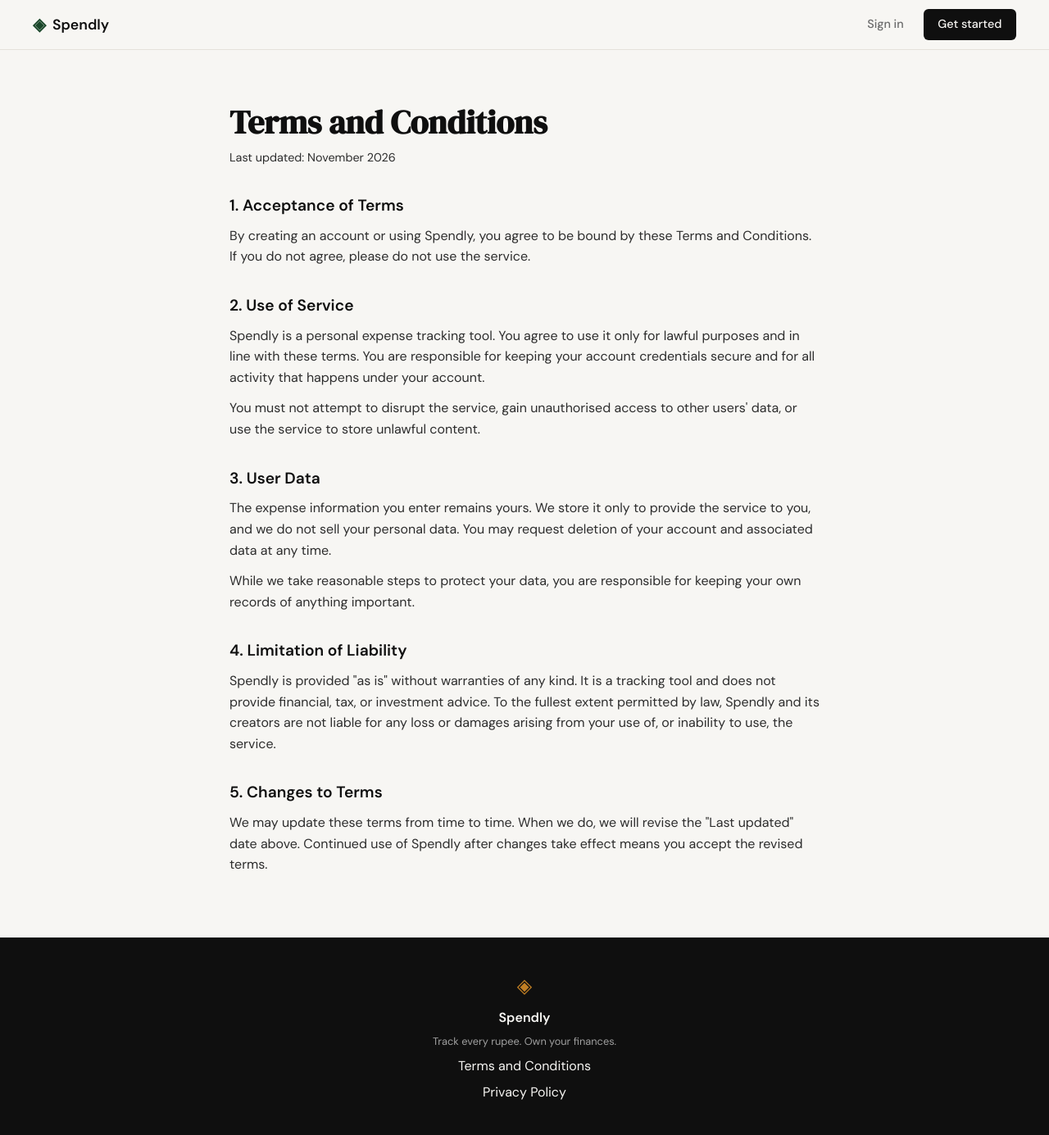
After one commit to skjha08/spendly, a Flask app: page /terms in a window 1280 px wide. The commit adds this page. Shown: the whole page at 82% size. Run offline with Flask 3, Linux system fonts and the light colour scheme.

Commit message:
landing: add terms and conditions page and route

```diff
--- a/app.py
+++ b/app.py
@@ -20,6 +20,11 @@ def register():
 @app.route("/login")
 def login():
     return render_template("login.html")
+
+
+@app.route("/terms")
+def terms():
+    return render_template("terms.html")
 
 
 # ------------------------------------------------------------------ #
--- a/static/css/style.css
+++ b/static/css/style.css
@@ -528,3 +528,14 @@ a { color: inherit; text-decoration: none; }
     .nav-links a:not(.nav-cta) { display: none; }
     .hero { padding: 3rem 1rem 2rem; }
 }
+
+/* ------------------------------------------------------------------ */
+/* Legal pages                                                         */
+/* ------------------------------------------------------------------ */
+
+.legal { padding: 4rem 1.5rem; }
+.legal-inner { max-width: 720px; margin: 0 auto; }
+.legal-title { font-family: var(--font-display); font-size: 2.5rem; line-height: 1.2; }
+.legal-updated { color: var(--ink-muted); font-size: 0.9rem; margin: 0.5rem 0 2rem; }
+.legal h2 { font-size: 1.2rem; font-weight: 600; margin: 2rem 0 0.5rem; }
+.legal p { color: var(--ink-soft); margin-bottom: 0.75rem; }
--- a/templates/base.html
+++ b/templates/base.html
@@ -34,7 +34,7 @@
             <span class="brand-icon">◈</span>
             <span class="footer-name">Spendly</span>
             <p class="footer-copy">Track every rupee. Own your finances.</p>
-            <a href="#">Terms and Conditions</a>
+            <a href="{{ url_for('terms') }}">Terms and Conditions</a>
             <a href="#">Privacy Policy</a>
         </div>
     </footer>
--- /dev/null
+++ b/templates/terms.html
@@ -0,0 +1,31 @@
+{% extends "base.html" %}
+
+{% block title %}Terms and Conditions — Spendly{% endblock %}
+
+{% block content %}
+
+<section class="legal">
+    <div class="legal-inner">
+        <h1 class="legal-title">Terms and Conditions</h1>
+        <p class="legal-updated">Last updated: November 2026</p>
+
+        <h2>1. Acceptance of Terms</h2>
+        <p>By creating an account or using Spendly, you agree to be bound by these Terms and Conditions. If you do not agree, please do not use the service.</p>
+
+        <h2>2. Use of Service</h2>
+        <p>Spendly is a personal expense tracking tool. You agree to use it only for lawful purposes and in line with these terms. You are responsible for keeping your account credentials secure and for all activity that happens under your account.</p>
+        <p>You must not attempt to disrupt the service, gain unauthorised access to other users' data, or use the service to store unlawful content.</p>
+
+        <h2>3. User Data</h2>
+        <p>The expense information you enter remains yours. We store it only to provide the service to you, and we do not sell your personal data. You may request deletion of your account and associated data at any time.</p>
+        <p>While we take reasonable steps to protect your data, you are responsible for keeping your own records of anything important.</p>
+
+        <h2>4. Limitation of Liability</h2>
+        <p>Spendly is provided "as is" without warranties of any kind. It is a tracking tool and does not provide financial, tax, or investment advice. To the fullest extent permitted by law, Spendly and its creators are not liable for any loss or damages arising from your use of, or inability to use, the service.</p>
+
+        <h2>5. Changes to Terms</h2>
+        <p>We may update these terms from time to time. When we do, we will revise the "Last updated" date above. Continued use of Spendly after changes take effect means you accept the revised terms.</p>
+    </div>
+</section>
+
+{% endblock %}
```
